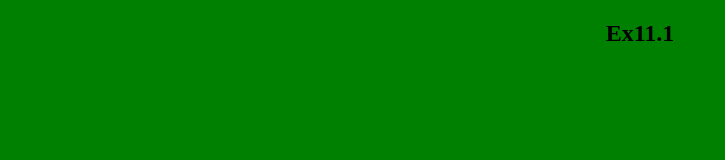
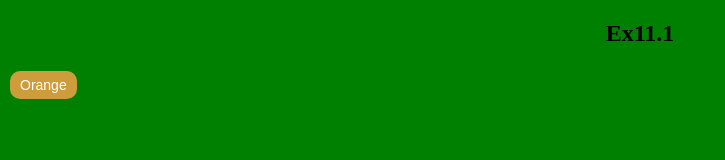
Before and after one commit to CojocaruLiviu/PW-2022, a plain HTML site: page 11.1/index.html in a window 1280 px wide. Shown: the whole page, without its empty margins (0-725 px from the left). Drawn offline with Linux system fonts and the light colour scheme.

Commit message:
Ex3 in 1

```diff
--- a/11.1/index.html
+++ b/11.1/index.html
@@ -11,6 +11,7 @@
 <body>
 
     <h2 align="center">Ex11.1</h2>
+    <button type="button" onclick = "Return_orange()">Orange</button>
 
     <script src="main.js"></script>
 
--- a/11.1/main.js
+++ b/11.1/main.js
@@ -4,3 +4,10 @@ document.body.style.background = "red";
 setTimeout(function BackgroundGreen() {
     document.body.style.background = "green";
 },3000);
+
+
+function Return_orange(){
+
+    document.body.style.background = "orange";
+
+}
--- a/11.1/styles.css
+++ b/11.1/styles.css
@@ -1,5 +1,5 @@
 button{
-  background-color: #4CAF50;
+  background-color: #cf9c3c;
   border: none;
   color: white;
   padding: 6px 10px;
```
